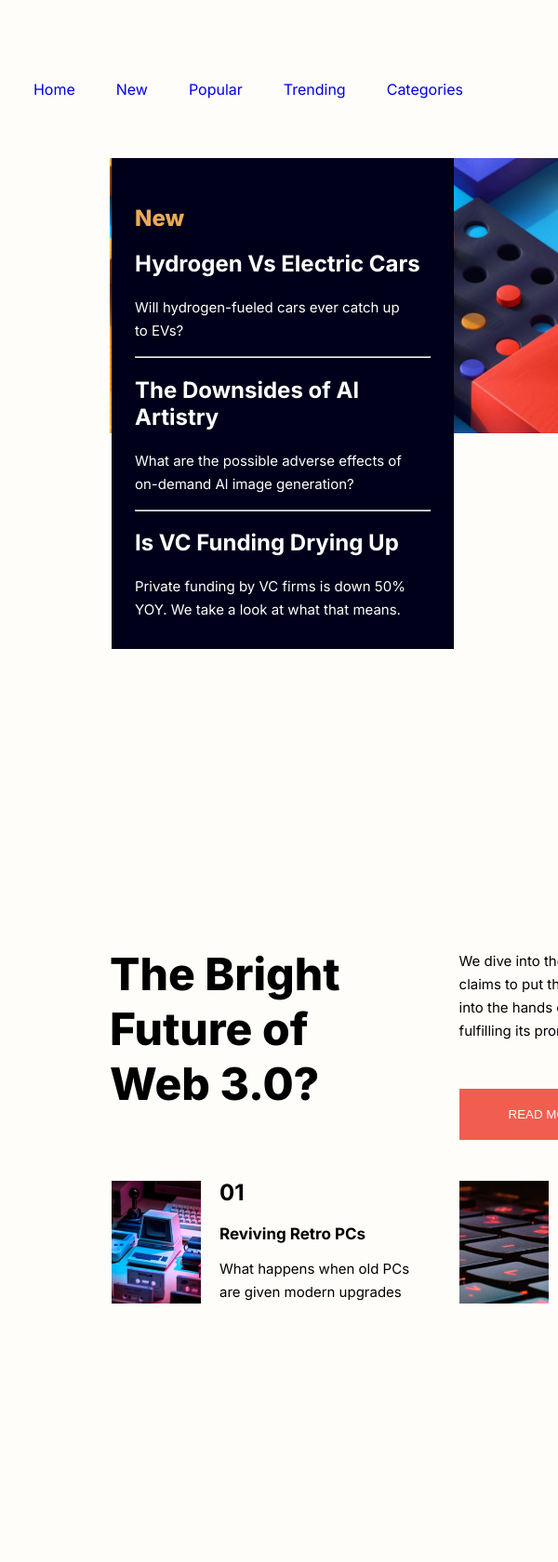
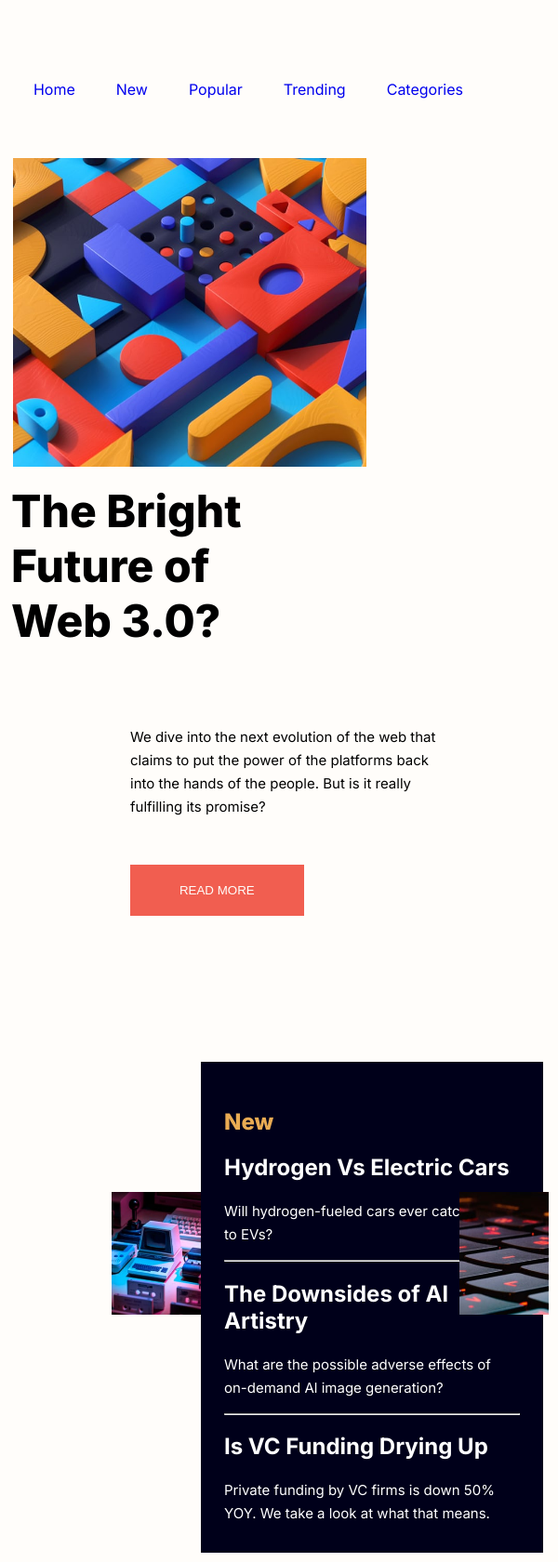
Before and after one commit to oxblixxx/news-homepage-main, a PHP site: page / in a window 600 px wide; the page is wider, and only the part inside the window is pictured. Shown: that part at 93% size. Before the commit the page ends 1402 px from the top of that part, so only its background shows below. Run offline with PHP 8.4, Linux system fonts and the light colour scheme.

Commit message:
mobile responsive

```diff
--- a/css/aside.css
+++ b/css/aside.css
@@ -30,6 +30,15 @@ p{
 /*=============================================
 =            Responsiveness                   =
 =============================================*/
+@media screen and (min-width: 414px) and (max-width: 688px) {
+    aside{
+        top: 40em;
+        left: -1em;
+    }
+}
+
+
+
 
 @media screen and (min-width: 1440px){
 aside{
--- a/css/header.css
+++ b/css/header.css
@@ -54,6 +54,32 @@ ul{
 /*=============================================
 =            Responsiveness                   =
 =============================================*/
+@media screen and (min-width: 414px) and (max-width: 488px) {
+    #header-links{
+        /* visibility: hidden; */
+        /* background-image: url(../assets/images/icon-menu.svg); */
+    }
+
+    header{
+        margin-left: 60em;
+    }
+
+    .header-logo{
+        background-color: red;
+        width: 7em;
+        height: 100px;
+        text-indent: -2px;
+    }
+
+    #header-links{
+        background-color: aqua;
+    }
+
+
+}
+
+
+
 
 @media screen and (min-width: 1440px){
 .header-logo{
--- a/css/main.css
+++ b/css/main.css
@@ -4,3 +4,15 @@ body{
     background-color: hsl(36, 100%, 99%);
     font-family: Inter;
 }
+
+
+
+/*=============================================
+=            Responsiveness                   =
+=============================================*/
+
+@media screen and (min-width: 414px) and (max-width: 687px) {
+        body{
+            /* overflow-y: hidden; */
+        }
+}
--- a/css/section.css
+++ b/css/section.css
@@ -39,3 +39,25 @@
     border: hsl(5, 85%, 63%);
     color:  hsl(36, 100%, 99%);
 }
+
+
+
+/*=============================================
+=            Responsiveness                   =
+=============================================*/
+
+@media screen and (min-width: 414px) and (max-width: 687px) {
+    .web-three-image{
+        margin-left: 14px;
+        width: 380px;
+        background-image: url(../assets/images/image-web-3-mobile.jpg);
+        background-size: contain;
+        height: 332px;
+    }
+
+    .web-three-objective{
+        bottom: 550px;
+        right: 106px;
+        flex-direction: column;
+    }
+}
--- a/index.html
+++ b/index.html
@@ -26,7 +26,7 @@
 
     <header>
       <ul>
-        <li class="header-logo"><a href="https://www.google.com">Logo</a></li>
+        <li class="header-logo"><a class="logo-link" href="https://www.google.com"></a>Logo</li>
         <li id="header-links"><a href="https://www.google.com">Home</a></li>
         <li id="header-links"><a href="https://www.google.com">New</a></li>
         <li id="header-links"><a href="https://www.google.com">Popular</a></li>
```
